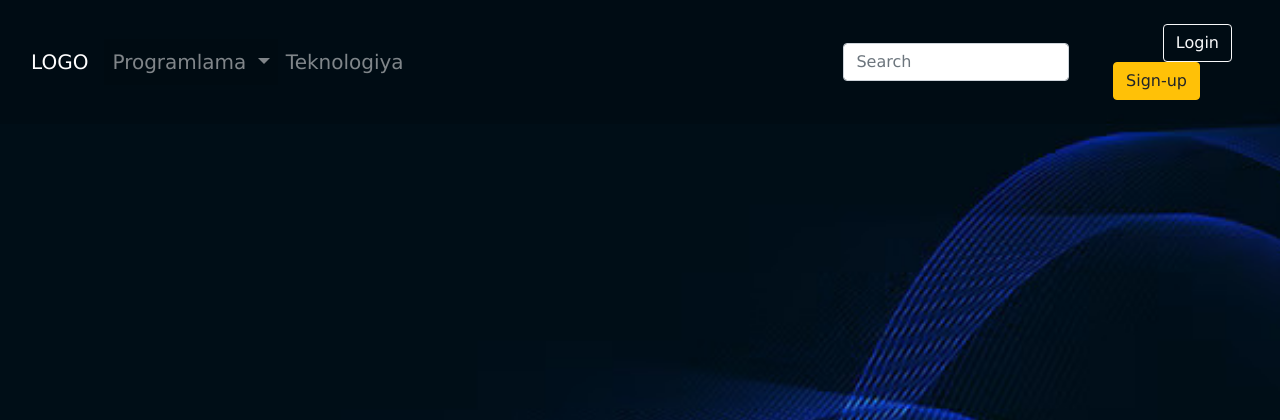
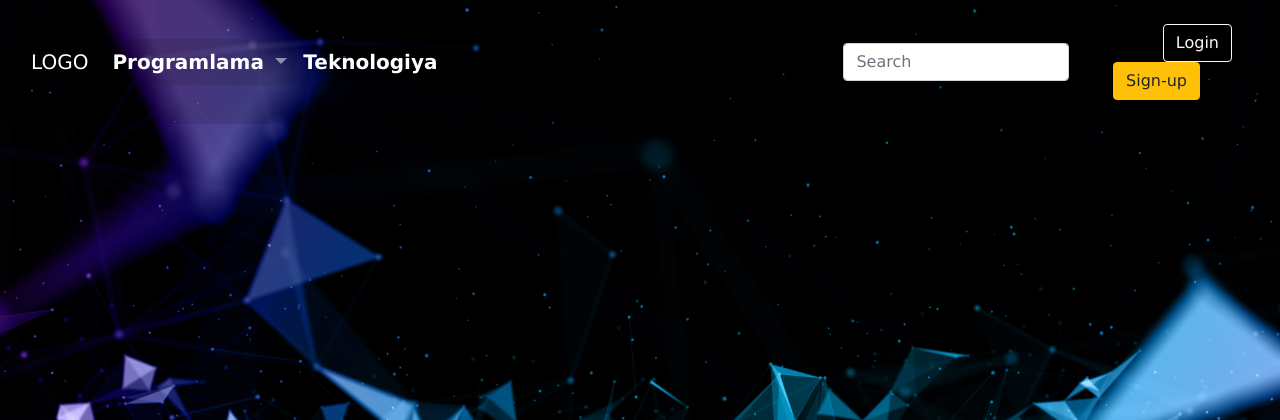
Before and after one commit to agamerdan/LearnSoftware, a Django app: page / in a window 1280 px wide. Shown: the top 420 px of the page. Run offline with Django 4.2, Linux system fonts and the light colour scheme; some libraries are stand-ins or nearby versions.

Commit message:
Nev Navbar

```diff
--- a/learnProgram/static/css/style.css
+++ b/learnProgram/static/css/style.css
@@ -3,7 +3,7 @@
     background-color: rgb(60, 59, 59);
     font-family:Verdana, Geneva, Tahoma, sans-serif;
     font-size: 20px;
-    background-image: url('resim.jpg');
+    background-image: url('resim/bgresim.jpg');
     background-repeat: 2;
     background-attachment: fixed;
     background-size: cover;
--- a/learnProgram/templates/includes/navbar.html
+++ b/learnProgram/templates/includes/navbar.html
@@ -1,21 +1,23 @@
 {% load static %}
 <link rel="stylesheet" href="https://cdn.jsdelivr.net/npm/bootstrap@4.0.0/dist/css/bootstrap.min.css" integrity="sha384-Gn5384xqQ1aoWXA+058RXPxPg6fy4IWvTNh0E263XmFcJlSAwiGgFAW/dAiS6JXm" crossorigin="anonymous">
 <link rel="stylesheet" href="{% static 'css/style.css' %}">
-<nav class="navbar navbar-expand-lg navbar-dark bg-black bg-opacity-10">
+<nav class="navbar navbar-expand-lg navbar-dark bg-black bg-opacity-10 fixed-top">
       <div class="container">
+        <a class="navbar-brand" href="{% url 'index' %}">LOGO</a>
           <button class="navbar-toggler" type="button" data-toggle="collapse" data-target="#navbarTogglerDemo01" aria-controls="navbarTogglerDemo01" aria-expanded="false" aria-label="Toggle navigation">
             <span class="navbar-toggler-icon"></span>
           </button>
+
           <div class="collapse navbar-collapse" id="navbarTogglerDemo01">
-            <a class="navbar-brand" href="{% url 'index' %}">LOGO</a>
+
             <ul class="navbar-nav mr-auto mt-2 mt-lg-0">
 
               <li class="nav-item dropdown bg-black bg-opacity-10">
                 <a class="nav-link dropdown-toggle" href="#" id="navbarDropdown"  data-toggle="dropdown" aria-haspopup="true" aria-expanded="false">
-                  Programlama
+                 <strong class="text text-white">Programlama</strong>
                 </a>
                 <div class="dropdown-menu bg-black p-3 pr-5 bg-opacity-10" aria-labelledby="navbarDropdown">
-                  <a class="dropdown-item text-light" href="#">HTML Web Programlama</a>
+                  <a class="dropdown-item text-light " href="#">HTML Web Programlama</a>
                   <a class="dropdown-item text-light" href="#">CSS, Wep Programlama</a>
                   <a class="dropdown-item text-light" href="#">JavaScript Web Programlama</a>
                   <a class="dropdown-item text-light" href="{% url 'LearnPython' %}">Python Başlangyç</a>
@@ -24,7 +26,7 @@
                 </div>
               </li>
               <li class="nav-item">
-                <a class="nav-link" href="#">Teknologiya</a>
+                <a class="nav-link " href="#"> <strong class="text text-white">Teknologiya</strong> </a>
               </li>
             </ul>
 
@@ -35,7 +37,7 @@
            <input class="form-control mr-sm-2" type="search" placeholder="Search" aria-label="Search">
         </form>
       </div>
-      <div class="text-end mb-3 mt-3 mr-3" style="margin-right:15px;">
+      <div class="text-end mb-3 mt-3 mr-3" style="margin-right:15px;" >
         {% if request.user.is_authenticated %}
         <li><a href="{% url 'logout' %}" class="btn btn-outline-light me-2 mr-3">Ulgamdan Çyk</a></li>
         {% else %}
@@ -43,9 +45,9 @@
           <a href="{% url 'sigin' %}" type="button" class="btn btn-warning  mr-5">Sign-up</a>
         {% endif %}
 
-      </div>
+   </div>
 
-  </nav>
+</nav>
   <script src="https://code.jquery.com/jquery-3.2.1.slim.min.js" integrity="sha384-KJ3o2DKtIkvYIK3UENzmM7KCkRr/rE9/Qpg6aAZGJwFDMVNA/GpGFF93hXpG5KkN" crossorigin="anonymous"></script>
   <script src="https://cdn.jsdelivr.net/npm/popper.js@1.12.9/dist/umd/popper.min.js" integrity="sha384-ApNbgh9B+Y1QKtv3Rn7W3mgPxhU9K/ScQsAP7hUibX39j7fakFPskvXusvfa0b4Q" crossorigin="anonymous"></script>
   <script src="https://cdn.jsdelivr.net/npm/bootstrap@4.0.0/dist/js/bootstrap.min.js" integrity="sha384-JZR6Spejh4U02d8jOt6vLEHfe/JQGiRRSQQxSfFWpi1MquVdAyjUar5+76PVCmYl" crossorigin="anonymous"></script>
```
Also changed, not shown: learnProgram/static/css/resim/4884273.jpg (added), learnProgram/static/css/resim/bgresim.jpg (added).
